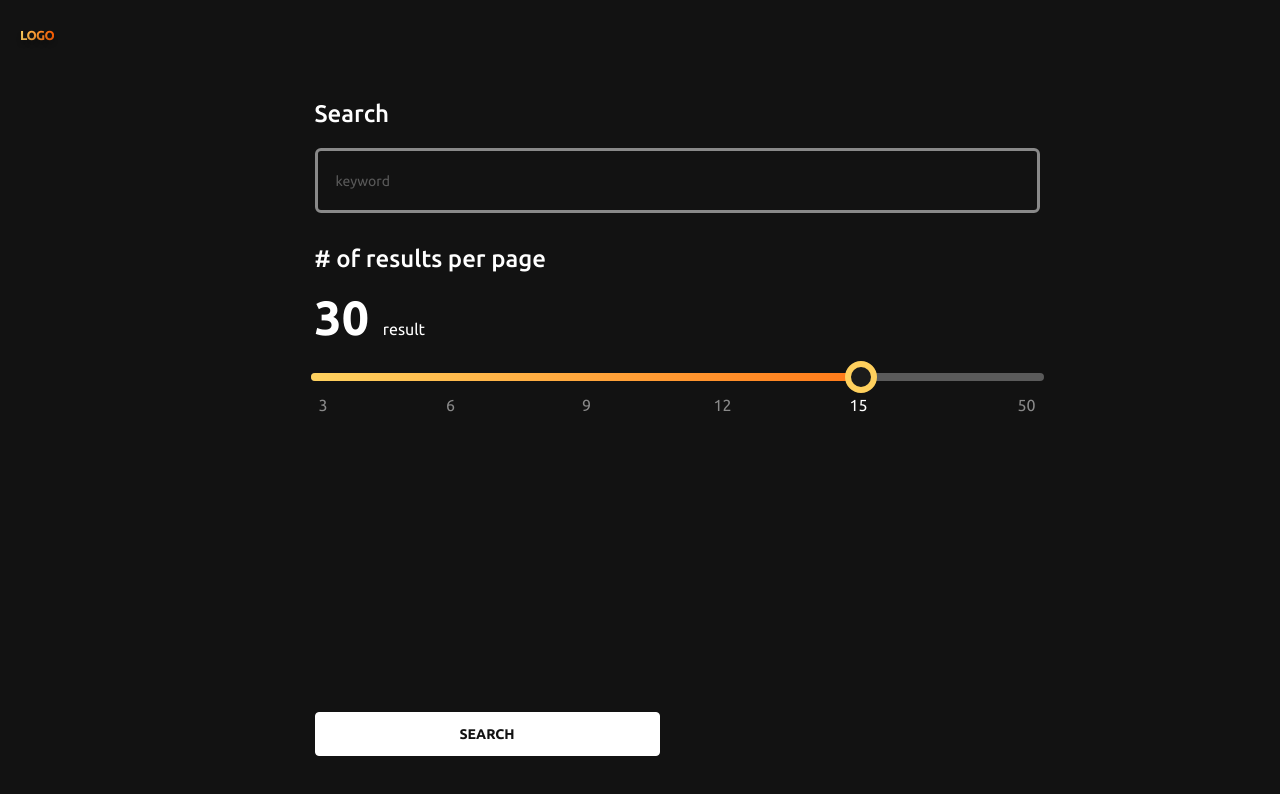
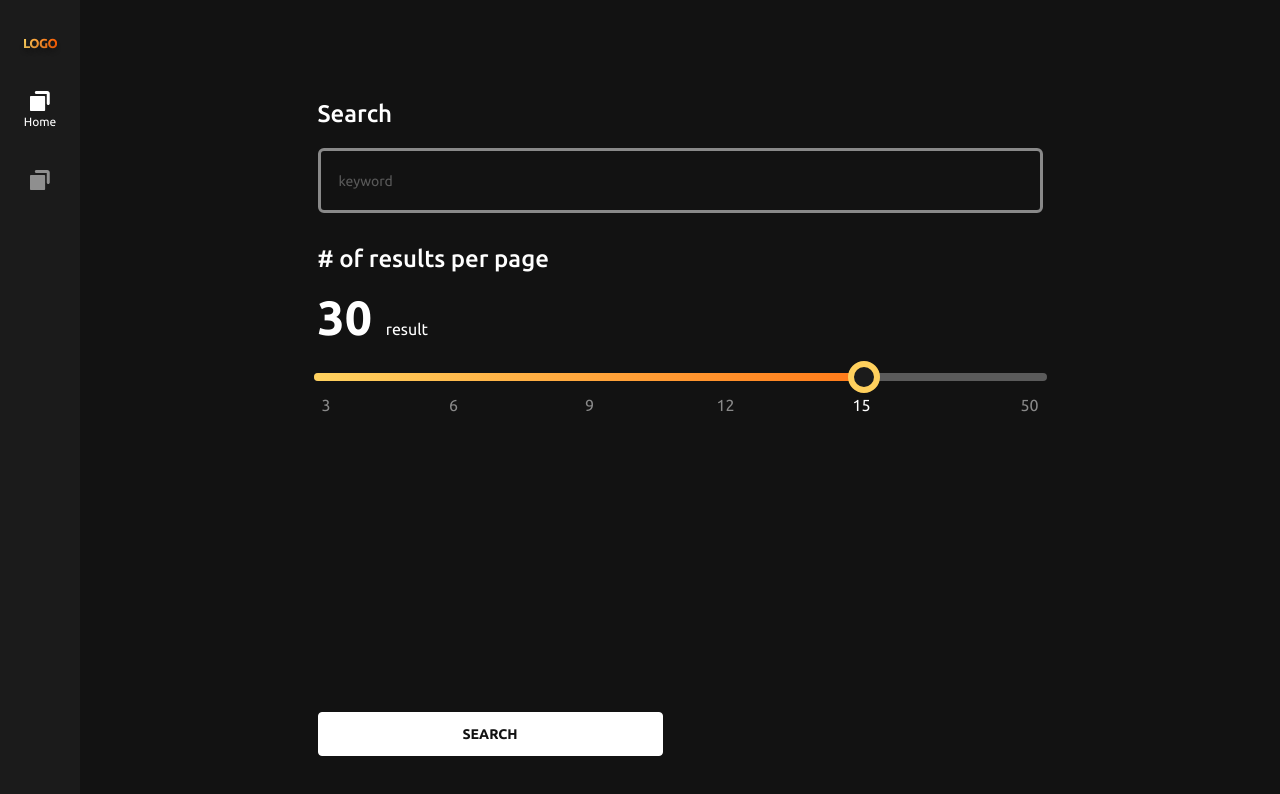
Before and after one commit to hcd1983/perfectscore-frontend-test, a Vue app: page / in a window 1280 px wide. Shown: the top 794 px of the page. Built offline with nearby package versions, Linux system fonts and the light colour scheme; no server answers; what miragejs would draw is missing.

Commit message:
feat: header styling, add tag route

```diff
--- a/src/components/Header.vue
+++ b/src/components/Header.vue
@@ -1,12 +1,45 @@
 <template>
 <div class="header">
-  <div class="logo">LOGO</div>
+  <div class="md:hidden">
+    <div v-if="$route.name === 'home'" class="logo">LOGO</div>
+    <router-link v-else to="/" class="h2 text-white">
+      <span class="inline-block mr-3">
+        <Icon type="arrow" />
+      </span>
+      Home page
+    </router-link>
+  </div>
+  <div class="flex items-center h-full flex-col">
+    <div class="logo">LOGO</div>
+    <router-link
+      to="/"
+      class="mt-10 flex flex-col items-center"
+    >
+      <Icon type="paper" class="mx-auto" :active="['home', 'search'].includes($route.name)" />
+      <div
+        class="text-white text-xs mt-0.5"
+        :class="{invisible : !['home', 'search'].includes($route.name)}">
+        Home
+      </div>
+    </router-link>
+    <router-link
+      to="/tags"
+      v-slot="{ isActive }"
+      class="mt-10 flex flex-col items-center"
+    >
+      <Icon type="paper" class="mx-auto" :active="isActive" />
+      <div class="text-white text-xs mt-0.5" :class="{invisible : !isActive}">Tags</div>
+    </router-link>
+  </div>
 </div>
 </template>
 
 <script>
+import Icon from './Icon.vue';
+
 export default {
   name: 'Header',
+  components: { Icon },
 };
 </script>
 
@@ -27,4 +60,11 @@ export default {
   @apply flex justify-start px-5 items-center flex-shrink-0;
   height: 70px;
 }
+
+@screen md {
+  .header {
+    @apply h-full w-20 p-0 justify-center pt-9;
+    background-color: #1B1B1B;
+  }
+}
 </style>
--- a/src/components/Icon.vue
+++ b/src/components/Icon.vue
@@ -4,6 +4,9 @@
       fill-rule="evenodd"
       clip-rule="evenodd"
       d="M6.34146 0.00012207C5.51304 0.00012207 4.84146 0.671695 4.84146 1.50012C4.84146 2.32855 5.51304 3.00012 6.34146 3.00012H16.7578V12.4235C16.7578 13.2519 17.4294 13.9235 18.2578 13.9235C19.0863 13.9235 19.7578 13.2519 19.7578 12.4235V2.50012C19.7578 1.11941 18.6386 0.00012207 17.2578 0.00012207H6.34146ZM1 4.91476H14.122C14.6742 4.91476 15.122 5.36247 15.122 5.91476V19.0367C15.122 19.589 14.6742 20.0367 14.122 20.0367H1C0.447715 20.0367 0 19.589 0 19.0367V5.91476C0 5.36247 0.447715 4.91476 1 4.91476Z"/>
+  </svg>
+  <svg v-if="type==='arrow'" width="14" height="22" viewBox="0 0 14 22" fill="none" xmlns="http://www.w3.org/2000/svg">
+    <path d="M13.2702 2.10349L11.3333 0.166626L0.5 11L11.3333 21.8333L13.2702 19.8964L4.37374 11L13.2702 2.10349Z" fill="white"/>
   </svg>
 </template>
 
--- a/src/router/index.js
+++ b/src/router/index.js
@@ -21,6 +21,14 @@ const routes = [
     },
   },
   {
+    path: '/tags',
+    name: 'tags',
+    components: {
+      default: () => import('../views/Tags.vue'),
+      users: Users,
+    },
+  },
+  {
     path: '/components',
     name: 'components',
     component: () => import('../views/Components.vue'),
--- a/src/views/HomeView.vue
+++ b/src/views/HomeView.vue
@@ -16,11 +16,12 @@
         <router-link
           to="/"
           v-slot="{ isActive }"
+          class="mr-50px"
         >
-          <Icon type="paper" class="mr-50px" :active="isActive"  />
+          <Icon type="paper" :active="isActive"  />
         </router-link>
         <router-link
-          to="/components"
+          to="/tags"
           v-slot="{ isActive }"
         >
           <Icon type="paper" :active="isActive"  />
--- a/src/views/SearchResult.vue
+++ b/src/views/SearchResult.vue
@@ -1,9 +1,14 @@
 <template>
 <div class="flex flex-col h-full px-5">
   <div class="max-w-725px w-full mx-auto">
-    <h2 class="text-white page-title">Results</h2>
+    <h2 class="text-white page-title relative md:pl-1">
+      <span class="hidden md:flex absolute top-0 items-center h-full -left-9">
+        <Icon type="arrow" />
+      </span>
+      Results
+    </h2>
   </div>
-  <div class="flex-1 overflow-y-scroll mt-6 md:pb-10 md:sticky md:top-0 ">
+  <div class="flex-1 overflow-y-scroll mt-6 pb-10 md:sticky md:top-0 ">
     <div class="grid gap-10 md:grid-cols-3 max-w-725px mx-auto">
       <div
         v-for="({image, title, author, id}, idx) in posts"
@@ -44,10 +49,11 @@
 
 <script>
 import ButtonNormal from '../components/ButtonNormal.vue';
+import Icon from '../components/Icon.vue';
 
 export default {
   name: 'SearchResult',
-  components: { ButtonNormal },
+  components: { Icon, ButtonNormal },
   data() {
     return {
       pageSize: 15,
--- /dev/null
+++ b/src/views/Tags.vue
@@ -0,0 +1,13 @@
+<template>
+<div>Tags</div>
+</template>
+
+<script>
+export default {
+  name: 'Tags',
+};
+</script>
+
+<style scoped>
+
+</style>
```
Also changed, not shown: src/assets/arrow-left.svg (added).
